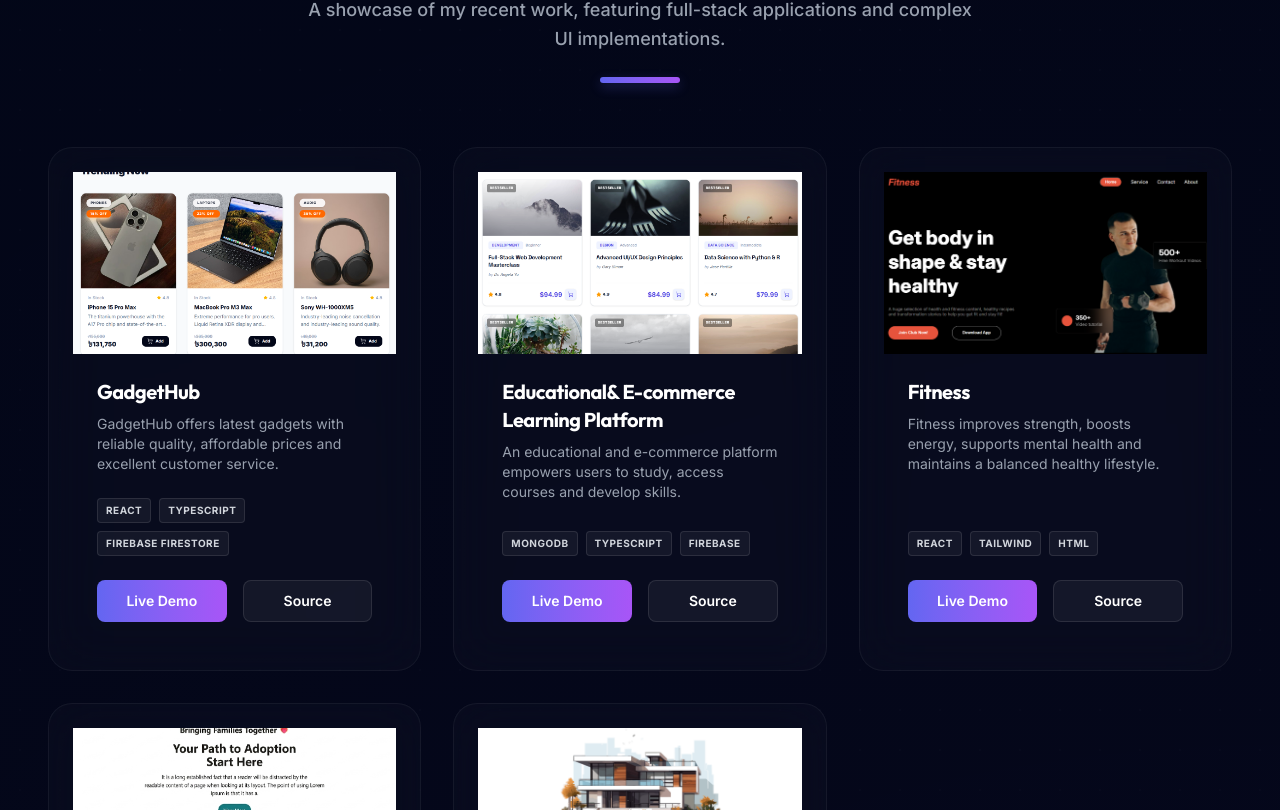
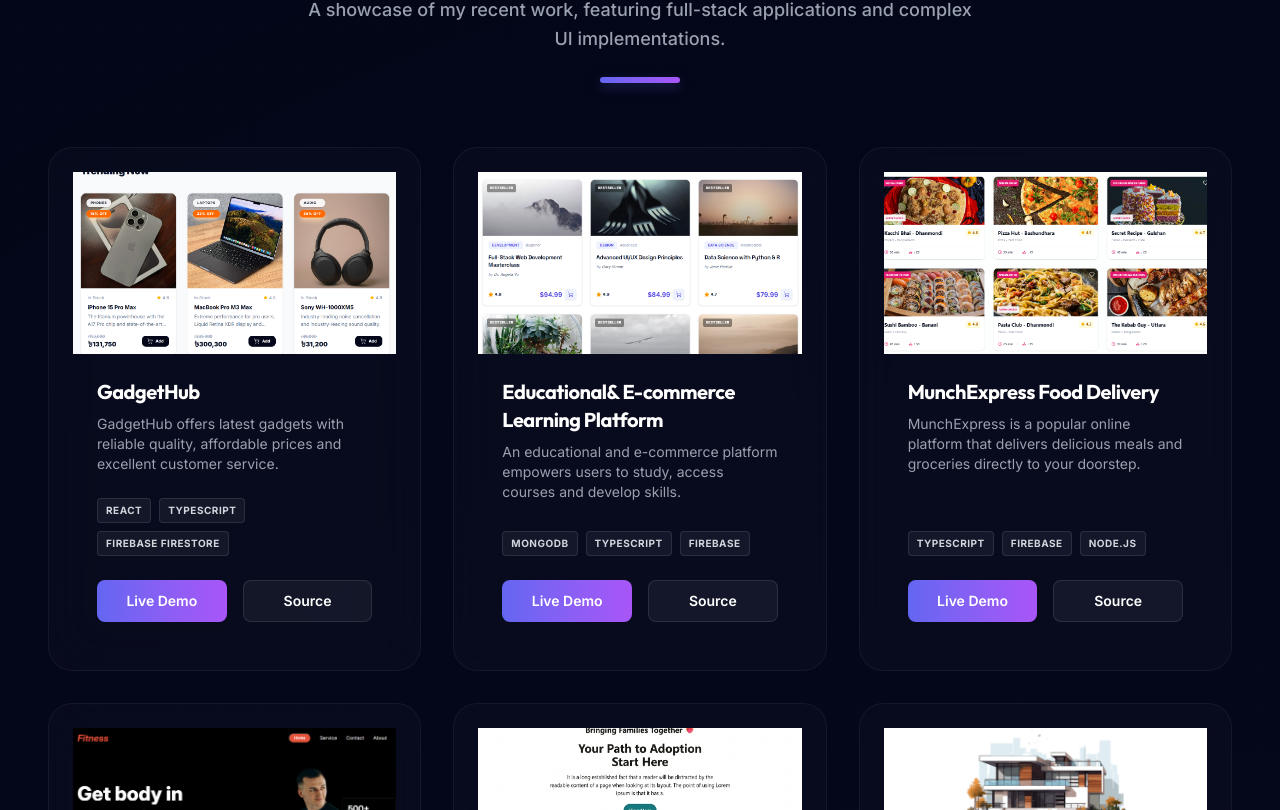
Before and after one commit to omarfarhatul/my-portfolio, a React (Vite) app: page / in a window 1280 px wide. Shown: the part 3670-4480 px from the top of the page. Built offline with nearby package versions, Linux system fonts and the light colour scheme.

Commit message:
Add MunchExpress food delivery project

```diff
--- a/src/App.tsx
+++ b/src/App.tsx
@@ -553,6 +553,14 @@
                 source: 'https://github.com/omarfarhatul/learnpro'
               },
               {
+              title: 'MunchExpress Food Delivery',
+                desc: 'MunchExpress is a popular online platform that delivers delicious meals and groceries directly to your doorstep.',
+                image: '/food_delivery.png',
+                tags: ['TypeScript', 'Firebase', 'Node.js'],
+                live: 'https://chic-liger-a35d48.netlify.app/',
+                source: 'https://github.com/omarfarhatul/munchexpress'
+              },
+              {
                 title: 'Fitness',
                 desc: 'Fitness improves strength, boosts energy, supports mental health and maintains a balanced healthy lifestyle.',
                 image: '/Fitness.png',
```
Also changed, not shown: public/food_delivery.png (added).
